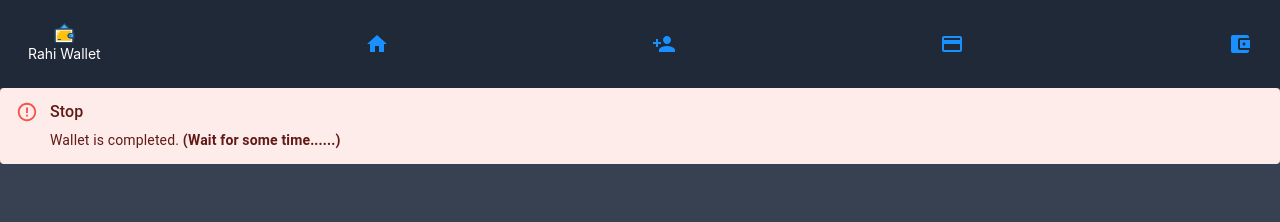
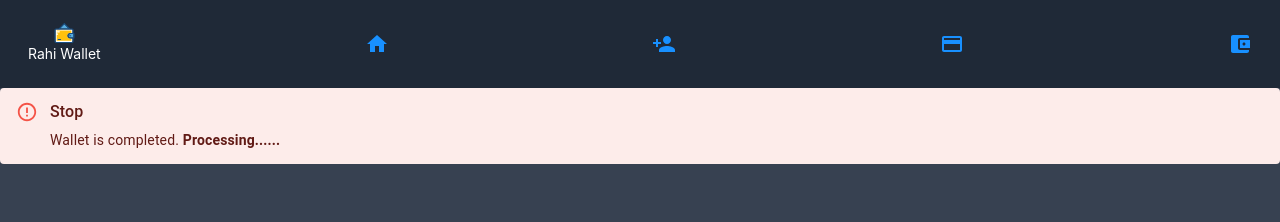
Before and after one commit to shokchaudhary2020/dex, a React (Create React App) app: page / in a window 1280 px wide. Shown: the top 222 px of the page. Built offline with nearby package versions, Linux system fonts and the light colour scheme.

Commit message:
changing alert"

```diff
--- a/src/component/Alerts/Alerts.js
+++ b/src/component/Alerts/Alerts.js
@@ -17,7 +17,7 @@ export default function DescriptionAlerts() {
     <div className={classes.root}>
       <Alert severity="error">
         <AlertTitle>Stop</AlertTitle>
-        Wallet is completed. <strong>(Wait for some time......)</strong>
+        Wallet is completed. <strong> Processing...... </strong>
       </Alert>
     </div>
   );
```
